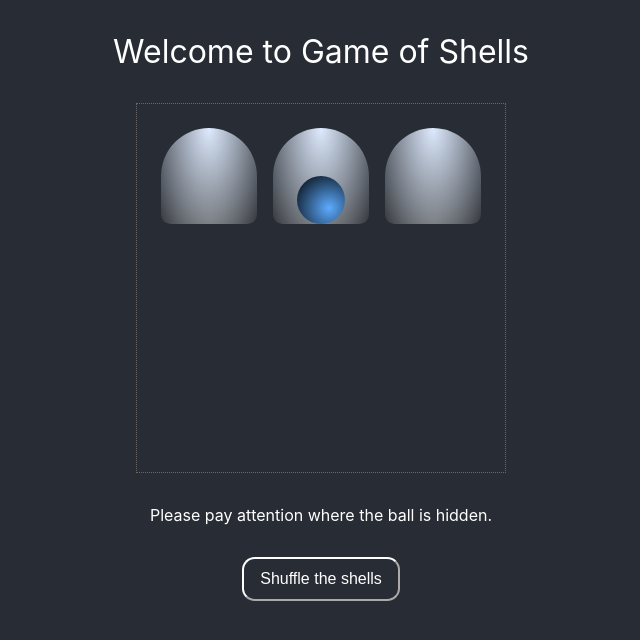
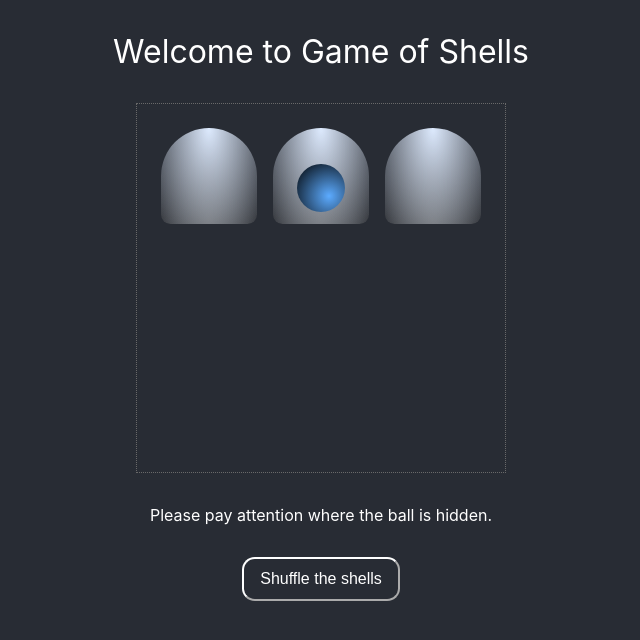
Before and after one commit to martafernandes/game-of-shells, a React (Create React App) app: page / in a window 1280 px wide. Both pictures are taken after a click on the button "Start playing". Shown: the top 640 px of the page, without its empty margins (319-959 px from the left). Built offline with nearby package versions, Linux system fonts and the light colour scheme.

Commit message:
migrate Container component to TS

```diff
--- a/src/components/Ball/Ball.tsx
+++ b/src/components/Ball/Ball.tsx
@@ -8,8 +8,9 @@ const css: CSS.Properties = {
     height: '3rem',
     width: '3rem',
     position: 'absolute',
-    bottom: '0',
-    left: '25%',
+    top: '50%',
+    left: '50%',
+    transform: 'translate(-50%, -25%)',
 };
 
 const Ball = ({
--- a/src/components/Container/Container.js
+++ /dev/null
@@ -1,25 +0,0 @@
-import React from 'react';
-import PropTypes from 'prop-types';
-
-// eslint-disable-next-line
-import styles from "./Container.css";
-
-const Container = ({ onClick, content, index }) => (
-    <figure
-        className="container"
-        onClick={onClick}
-    >
-            {content}
-    </figure>
-);
-
-Container.propTypes = {
-    onClick: PropTypes.func.isRequired,
-    content: PropTypes.element,
-};
-
-Container.defaultProps = {
-    content: null,
-};
-
-export default Container;
--- /dev/null
+++ b/src/components/Container/Container.tsx
@@ -0,0 +1,27 @@
+import React, { MouseEventHandler, ReactElement } from 'react';
+import type * as CSS from 'csstype';
+
+const css: CSS.Properties = {
+    background: 'radial-gradient(ellipse at top, #deebff, transparent), radial-gradient(ellipse at bottom, #555, transparent)',
+    borderRadius: '50% 50% 10% 10%',
+    height: '6rem',
+    margin: 'auto',
+    position: 'relative',
+    width: '6rem',
+}
+
+const Container = ({ onClick, content }: Props) => (
+    <figure
+        style={css}
+        onClick={onClick}
+    >
+            {content}
+    </figure>
+);
+
+type Props = {
+    onClick: MouseEventHandler,
+    content?: ReactElement,
+};
+
+export default Container;
```
